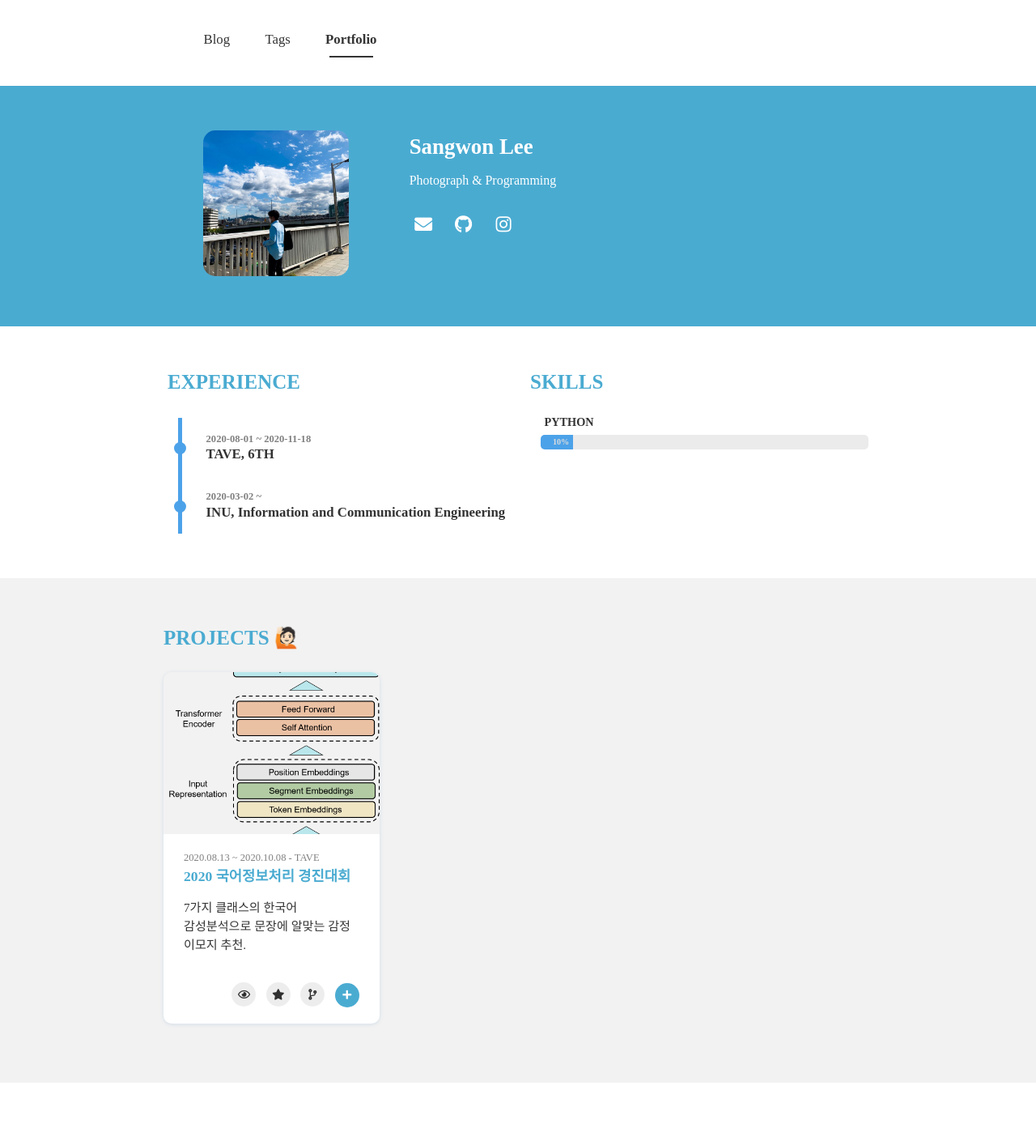
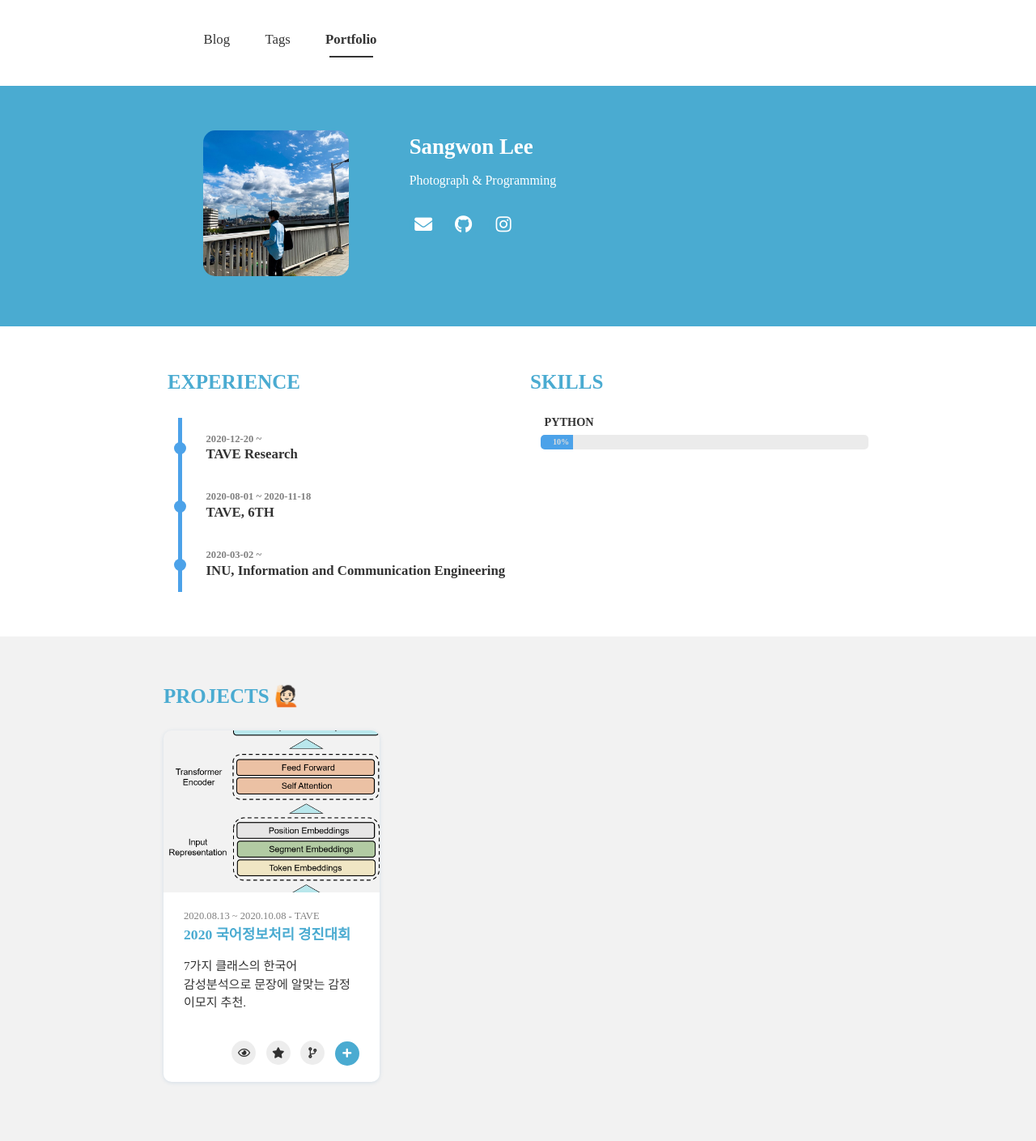
Before and after one commit to Marshmellowon/marshmellowon.github.io, a Jekyll site: the page built from portfolio.html, in a window 1280 px wide. Shown: the whole page at 81% size. Built offline with Jekyll 4.4.1, drawn with Linux system fonts in a browser that asks for light colours; nearby versions of some CDN libraries; some web fonts are replaced; before the commit the page ends 1337 px from its top, so only the background shows below that.

Commit message:
add experience

```diff
--- a/_config.yml
+++ b/_config.yml
@@ -15,6 +15,8 @@ theme_settings:
     username: Sangwon Lee
     description: Photograph & Programming
     experience:
+      - start: 2020-12-20
+        experience: TAVE Research
       - start: 2020-08-01
         end: 2020-11-18
         experience: TAVE, 6TH
```
